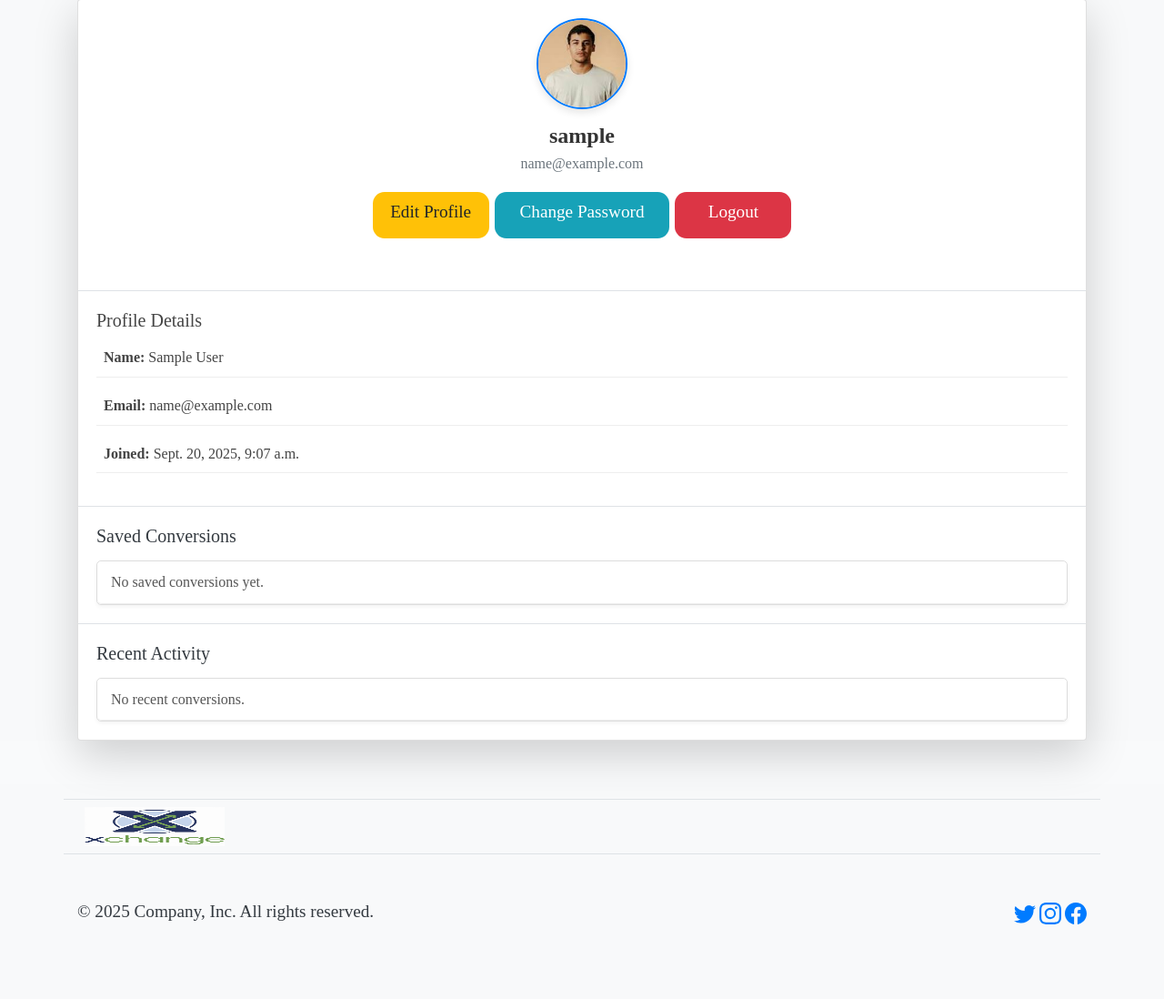
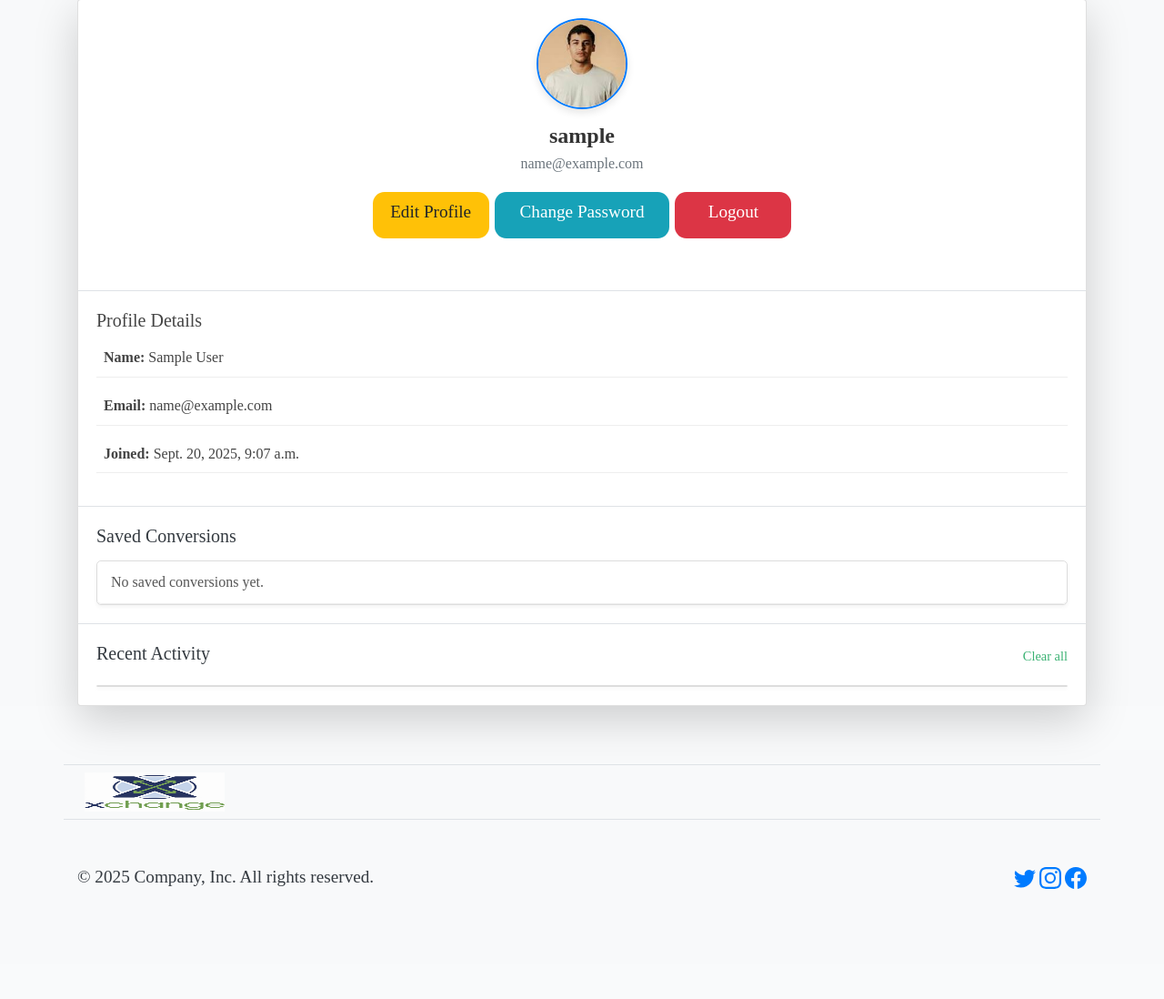
Before and after one commit to patrickamowe/xchange, a Django app: page /profile in a window 1280 px wide. Shown: the part 118-1216 px from the top of the page at 91% size. After the commit the page ends 1095 px from the top, so only its background shows below. Run offline with Django 5.2, Linux system fonts and the light colour scheme; the visitor is signed in with stand-in values (Sample User, id 1); data that the repository does not hold is empty; some libraries are stand-ins or nearby versions.

Commit message:
Implemented recent activity.

```diff
--- a/convert/static/css/profile.css
+++ b/convert/static/css/profile.css
@@ -65,3 +65,15 @@
     align-items: center;
 
 }
+
+.clear-text {
+    color: #3BB273;
+    cursor: pointer;
+    font-size: 0.9rem;
+    transition: color 0.3s;
+}
+
+.clear-text:hover {
+    color: #017433;
+    text-decoration: underline;
+}
--- a/convert/static/script/UI.js
+++ b/convert/static/script/UI.js
@@ -1,7 +1,8 @@
 // ui.js
 import { convertCurrency } from "./api.js";
+import { saveConversion } from "./recentConversion.js";
 
-export function setupUIHandlers() {
+export function UIHandler() {
     // Default values
     document.getElementById("fromCurrency").value = "USD";
     document.getElementById("toCurrency").value = "NGN";
@@ -61,7 +62,10 @@ export function setupUIHandlers() {
             const data = await convertCurrency(amount, from, to);
             if (data.result === "success") {
                 document.getElementById("result").textContent =
-                    `${amount} ${from} = ${data.conversion_result.toFixed(2)} ${to} (Rate: ${data.conversion_rate})`;
+                    `${amount} ${from} = ${data.conversion_result.toFixed(2)} ${to}`;
+
+                // Save to recent conversion
+                saveConversion(from, to);
             } else {
                 document.getElementById("result").textContent = "Conversion failed.";
             }
@@ -70,7 +74,7 @@ export function setupUIHandlers() {
             document.getElementById("result").textContent = "An error occurred.";
         }
 
-        //Make add to wishlist button visible
+        //Make add conversion icon visible
         document.getElementById("add-conversion").classList.remove("hidden");
     });
 
--- a/convert/static/script/conversion.js
+++ b/convert/static/script/conversionHandler.js
@@ -1,6 +1,6 @@
 import { addConversion, removeConversion } from "./api.js";
 
-export function savedConversionHandler() {
+export function conversionHandler() {
     // Add conversion button
     const addBtn = document.getElementById("add-conversion");
     if (addBtn) {
--- a/convert/static/script/main.js
+++ b/convert/static/script/main.js
@@ -1,13 +1,13 @@
 // main.js
-import { setupUIHandlers } from "./UI.js";
-import { savedConversionHandler } from "./conversion.js";
-import { setupPopularConversionHandlers } from "./popular-conversion.js";
+import { UIHandler } from "./UI.js";
+import { popularConversionHandler } from "./popularConversionHandler.js";
 import { hiddenNews } from "./news.js";
+import { recentConversionHandler } from "./recentConversionHandler.js";
+
 
 document.addEventListener("DOMContentLoaded", () => {
-
-    savedConversionHandler();
-    setupPopularConversionHandlers();
-    setupUIHandlers();
+    popularConversionHandler();
+    UIHandler();
+    recentConversionHandler();
     hiddenNews();
 });
--- a/convert/static/script/popular-conversion.js
+++ b/convert/static/script/popularConversionHandler.js
@@ -1,7 +1,7 @@
 // Clickable currency rates
 import { convertCurrency } from "./api.js";
 
-export function setupPopularConversionHandlers() {
+export function popularConversionHandler() {
     const convertView = document.getElementById("convert-view");
     const chartView = document.getElementById("chart-view");
     const convertText = document.getElementById("convert-text");
@@ -42,6 +42,9 @@ export function setupPopularConversionHandlers() {
                 console.error("Error during conversion:", error);
                 document.getElementById("result").textContent = "Error during conversion.";
             }
+
+            //Make add conversion icon visible
+            document.getElementById("add-conversion").classList.remove("hidden");
         });
     });
 }
--- /dev/null
+++ b/convert/static/script/recentConversion.js
@@ -0,0 +1,25 @@
+// Save recent conversions to local storage
+export function saveConversion(base, quote) {
+    let recentConversions = JSON.parse(localStorage.getItem('recentConversions')) || [];
+
+    const newConversion = { "base":base, "quote":quote , "timestamp": Date.now() };
+
+    // Add the new conversion to the start of the array
+    recentConversions.unshift(newConversion);
+
+    // keep only the 5 most recent conversions
+    recentConversions = recentConversions.slice(0, 5);
+
+    localStorage.setItem('recentConversions', JSON.stringify(recentConversions));
+
+}
+
+// Retrieve recent conversions
+export function getConversions() {
+    return JSON.parse(localStorage.getItem('recentConversions')) || [];
+}
+
+// Clear recent conversions
+export function clearConversions() {
+    localStorage.removeItem('recentConversions');
+}
--- /dev/null
+++ b/convert/static/script/recentConversionHandler.js
@@ -0,0 +1,38 @@
+import { clearConversions, getConversions } from "./recentConversion.js";
+
+
+export function recentConversionHandler() {
+    // Display recent conversions
+    const recentConversions = getConversions();
+    const listContainer = document.getElementById("recent-activity-list");
+    listContainer.innerHTML = ""; // Clear existing list
+
+    if (recentConversions.length === 0) {
+        const listItem = document.createElement("li");
+        listItem.className = "list-group-item";
+        listItem.textContent = "No recent conversions.";
+        listContainer.appendChild(listItem);
+        return;
+    }
+
+    recentConversions.forEach(conversion => {
+        const listItem = document.createElement("li");
+        listItem.className = "list-group-item";
+        const date = new Date(conversion.timestamp);
+        listItem.textContent = `${conversion.base} → ${conversion.quote} (on ${date.toLocaleString()})`;
+        listContainer.appendChild(listItem);
+
+    });
+
+
+    // Clear button functionality
+    const clearBtn = document.getElementById("clear-recent");
+    clearBtn.addEventListener("click", () => {
+        clearConversions();
+        listContainer.innerHTML = "";
+        const listItem = document.createElement("li");
+        listItem.className = "list-group-item";
+        listItem.textContent = "No recent conversions.";
+        listContainer.appendChild(listItem);
+    });
+}
--- a/convert/templates/profile.html
+++ b/convert/templates/profile.html
@@ -48,15 +48,13 @@
 
             <!-- Recent Activity -->
             <div class="card-body border-top">
-                <h5>Recent Activity</h5>
-                <ul class="list-group">
-                    {% for activity in recent_activity %}
-                    <li class="list-group-item">
-                    {{ activity.base_code }} → {{ activity.target_code }} @ {{ activity.rate }}
-                    </li>
-                    {% empty %}
-                    <li class="list-group-item">No recent conversions.</li>
-                    {% endfor %}
+                <div class="d-flex justify-content-between align-items-center mb-2">
+                    <h5 class="d-inline">Recent Activity</h5>
+                    <div class="d-inline clear-text" id="clear-recent-activity">Clear all</div>
+                </div>
+
+                <ul class="list-group" id="recent-activity-list">
+                    <!-- Recent activities will be populated here via JavaScript -->
                 </ul>
             </div>
         </div>
```
